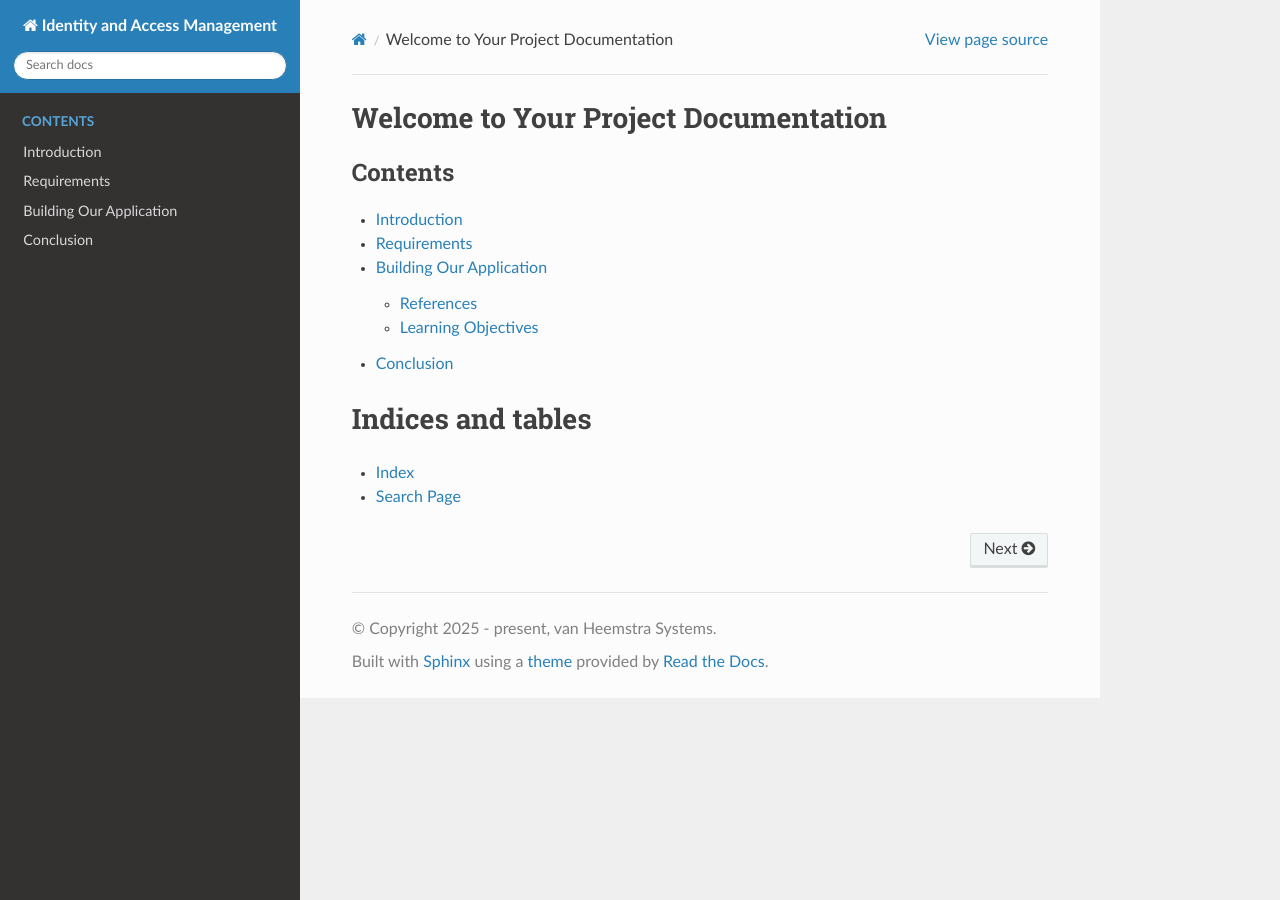
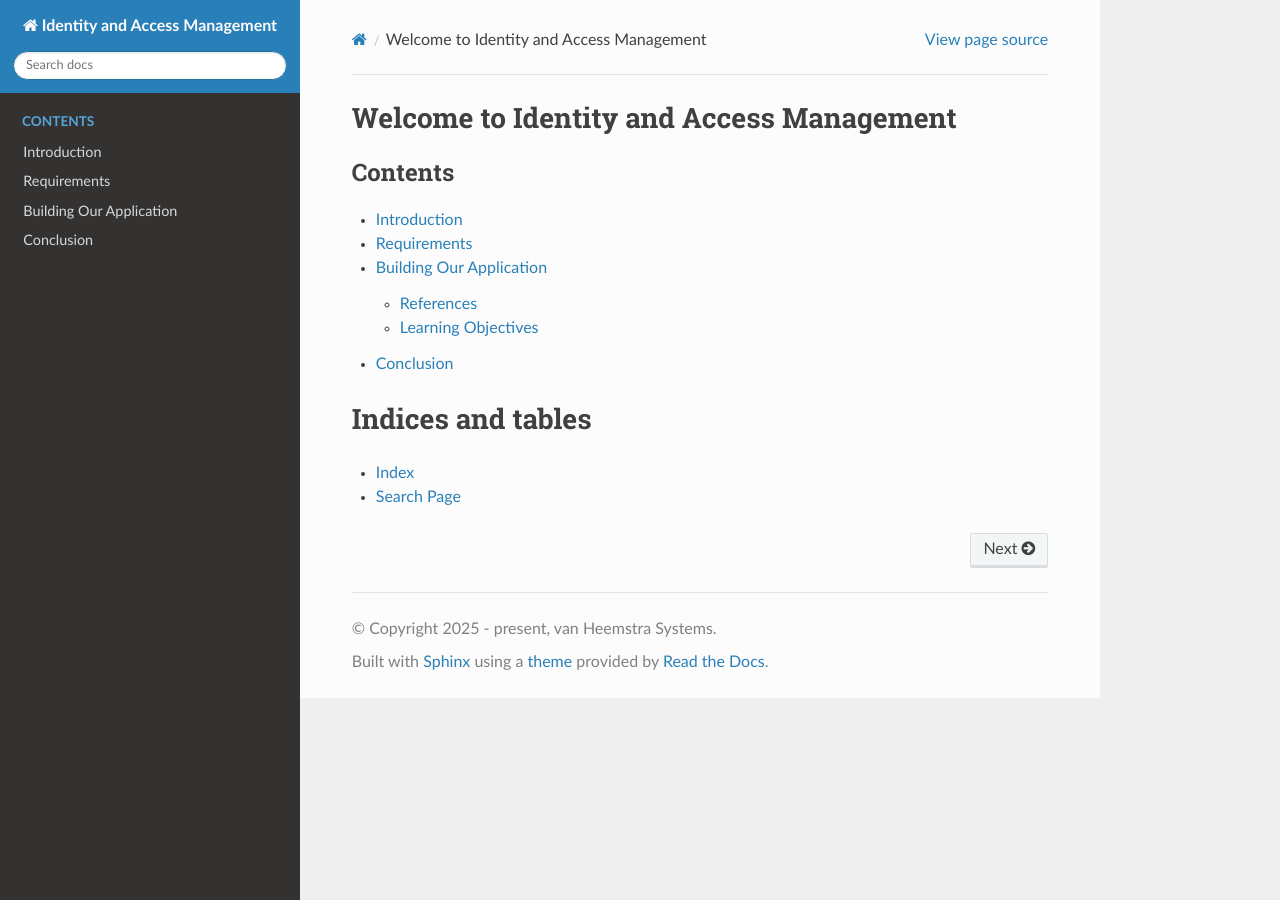
Before and after one commit to ascode-app/identity-and-access-management, a Sphinx documentation site: the page built from docs/source/index.rst, in a window 1280 px wide. Built offline with Sphinx 7.4.7 and the Read the Docs theme 3.1.0, drawn with Linux system fonts in a browser that asks for light colours.

Commit message:
Update index.rst

```diff
--- a/docs/source/index.rst
+++ b/docs/source/index.rst
@@ -1,5 +1,5 @@
-Welcome to Your Project Documentation
-======================================
+Welcome to Identity and Access Management
+=========================================
 
 .. toctree::
    :maxdepth: 2
```
